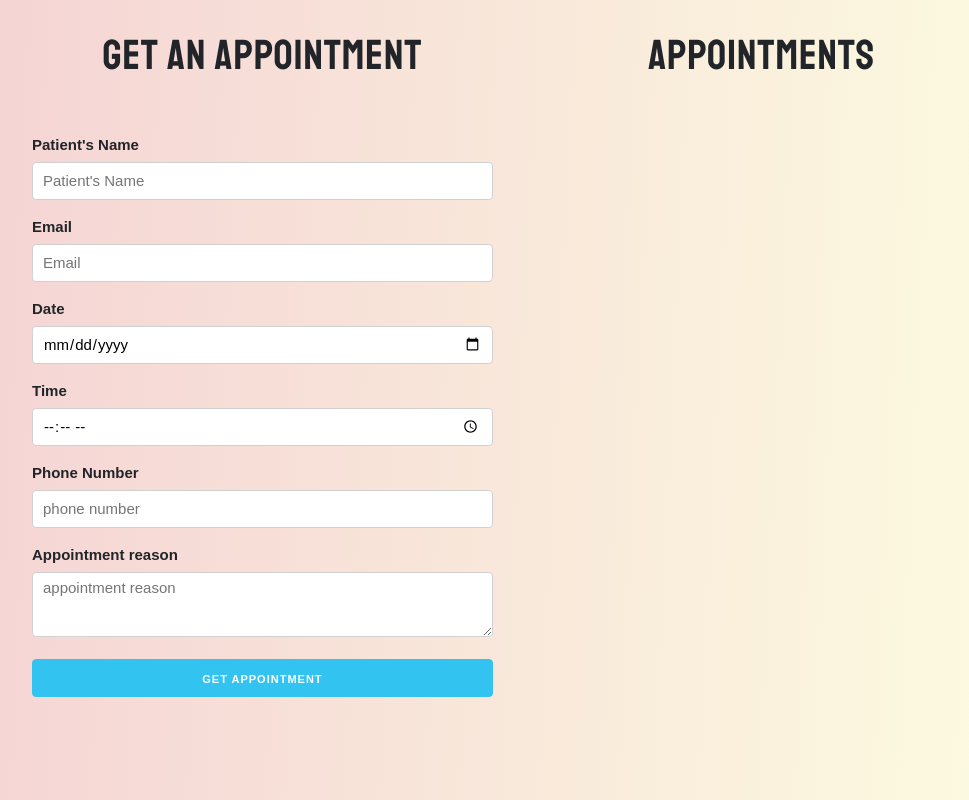
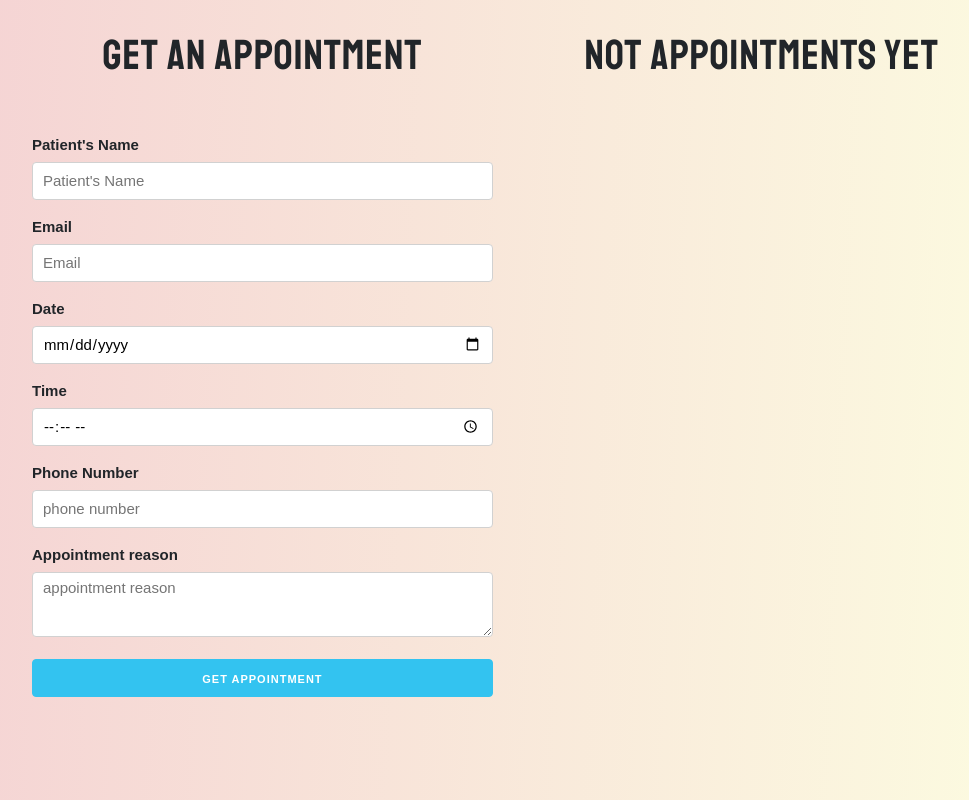
Before and after one commit to agusgarcia3007/ReactPatientsAdministrator, a React (Create React App) app: page / in a window 1280 px wide. Shown: the whole page, without its empty margins (128-1097 px from the left). Built offline with nearby package versions, Linux system fonts and the light colour scheme.

Commit message:
localstorage working

```diff
--- a/src/App.js
+++ b/src/App.js
@@ -1,10 +1,23 @@
-import React, { useState } from 'react';
+import React, { useState, useEffect } from 'react';
 import Form from './components/form';
 import Appointment from './components/Appointment';
 
 const App = () => {
 
-  const [appointments, setAppointments] = useState([]);
+
+  //save appointments in local storage
+  let initialAppointments = JSON.parse(localStorage.getItem('appointments'));
+    if(!initialAppointments){
+      initialAppointments = [];
+    }
+
+  const [appointments, setAppointments] = useState(initialAppointments);
+
+  useEffect(() => {
+    initialAppointments ?
+    localStorage.setItem('appointments', JSON.stringify(appointments)) :
+    localStorage.setItem('appointments', JSON.stringify([]));
+  },[appointments]);
 
   const getAppointment = appointment => {
       setAppointments([
@@ -19,6 +32,9 @@ const App = () => {
     setAppointments(newAppointment);
   };
 
+  //conditional message
+  const title = appointments.length === 0 ? 'Not Appointments yet' : 'Appointments';
+
   return(
     <>
       <div className="container">
@@ -29,7 +45,7 @@ const App = () => {
             />
           </div>
           <div className="one-half column">
-            <h2>Appointments</h2>
+            <h2>{title}</h2>
             {appointments.map(appointment => (
               <Appointment
                 key={appointment.id}
```
